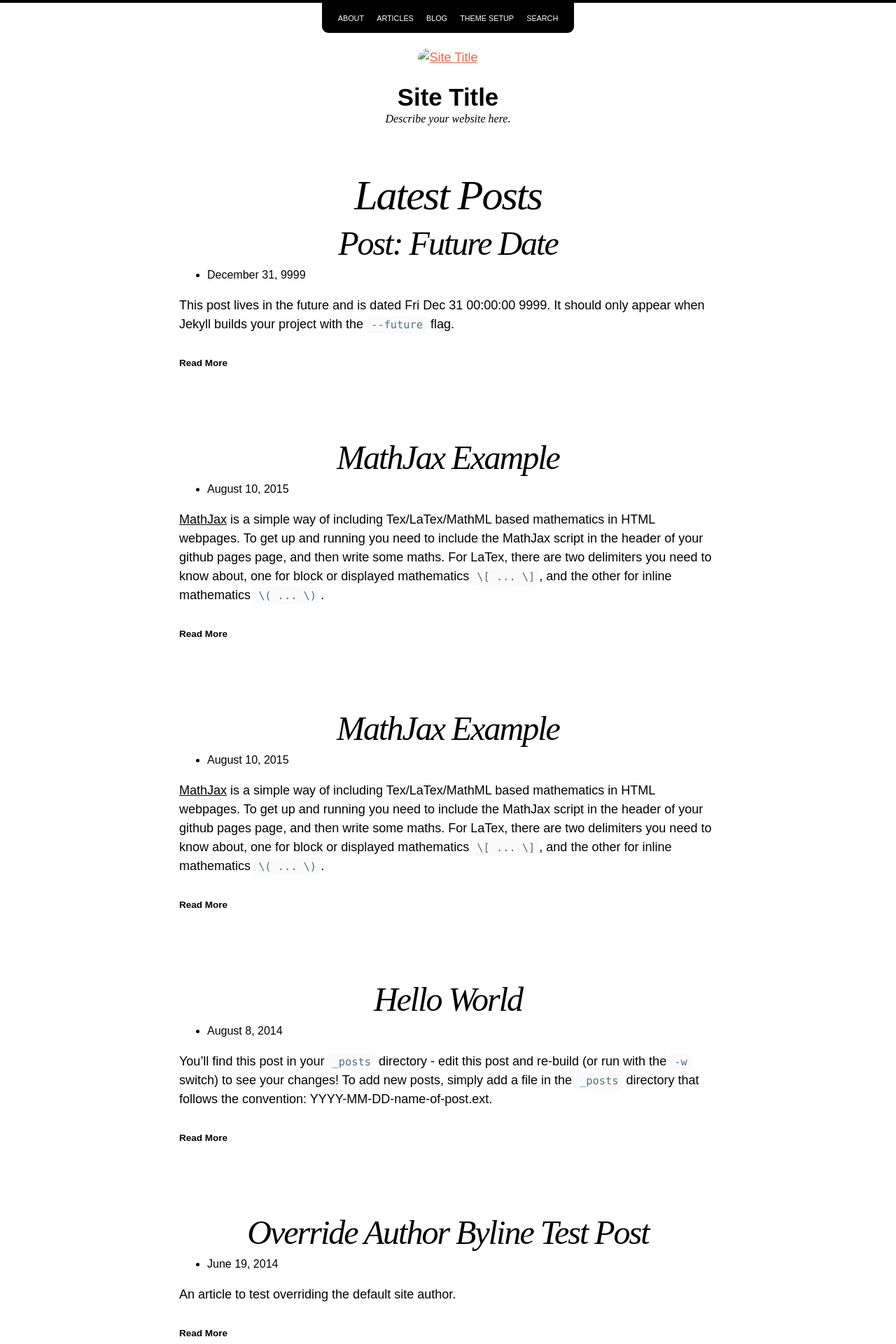
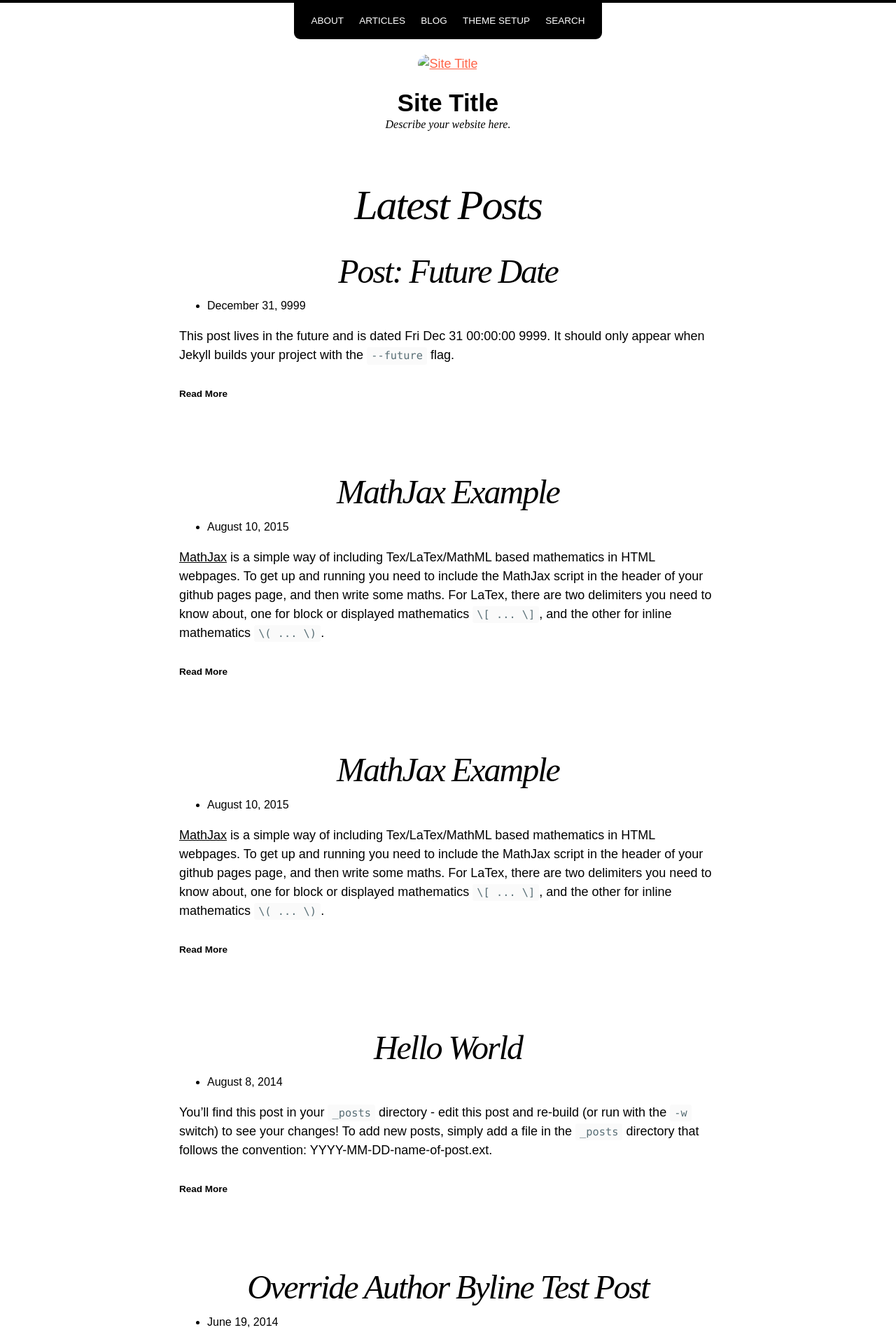
Before and after one commit to FoxerCoeee/FoxerCoeee, a Jekyll site: the page built from example/index.html, in a window 1280 px wide. Shown: the top 1920 px of the page at 70% size. Built offline with Jekyll 4.4.1, drawn with Linux system fonts in a browser that asks for light colours; nearby versions of some CDN libraries.

Commit message:
Adjust font styling

```diff
--- a/_sass/so-simple/_entries.scss
+++ b/_sass/so-simple/_entries.scss
@@ -18,7 +18,6 @@
   font-family: $title-font-family;
   font-weight: normal;
   font-style: italic;
-  line-height: 1;
   letter-spacing: -2px;
   text-align: center;
 
--- a/_sass/so-simple/_global.scss
+++ b/_sass/so-simple/_global.scss
@@ -18,7 +18,7 @@
 
   li {
     display: inline-block;
-    font-size: 0.6em;
+    font-size: 0.75em;
   }
 
   a {
--- a/_sass/so-simple/_page.scss
+++ b/_sass/so-simple/_page.scss
@@ -16,11 +16,10 @@
 
 .page-title {
   @include fluid-type($min-vw, $max-vw, 48px, 60px);
-  margin-bottom: 0.25em;
+  margin-bottom: 0.5em;
   font-family: $title-font-family;
   font-weight: normal;
   font-style: italic;
-  line-height: 1;
   letter-spacing: -2px;
 }
 
```
